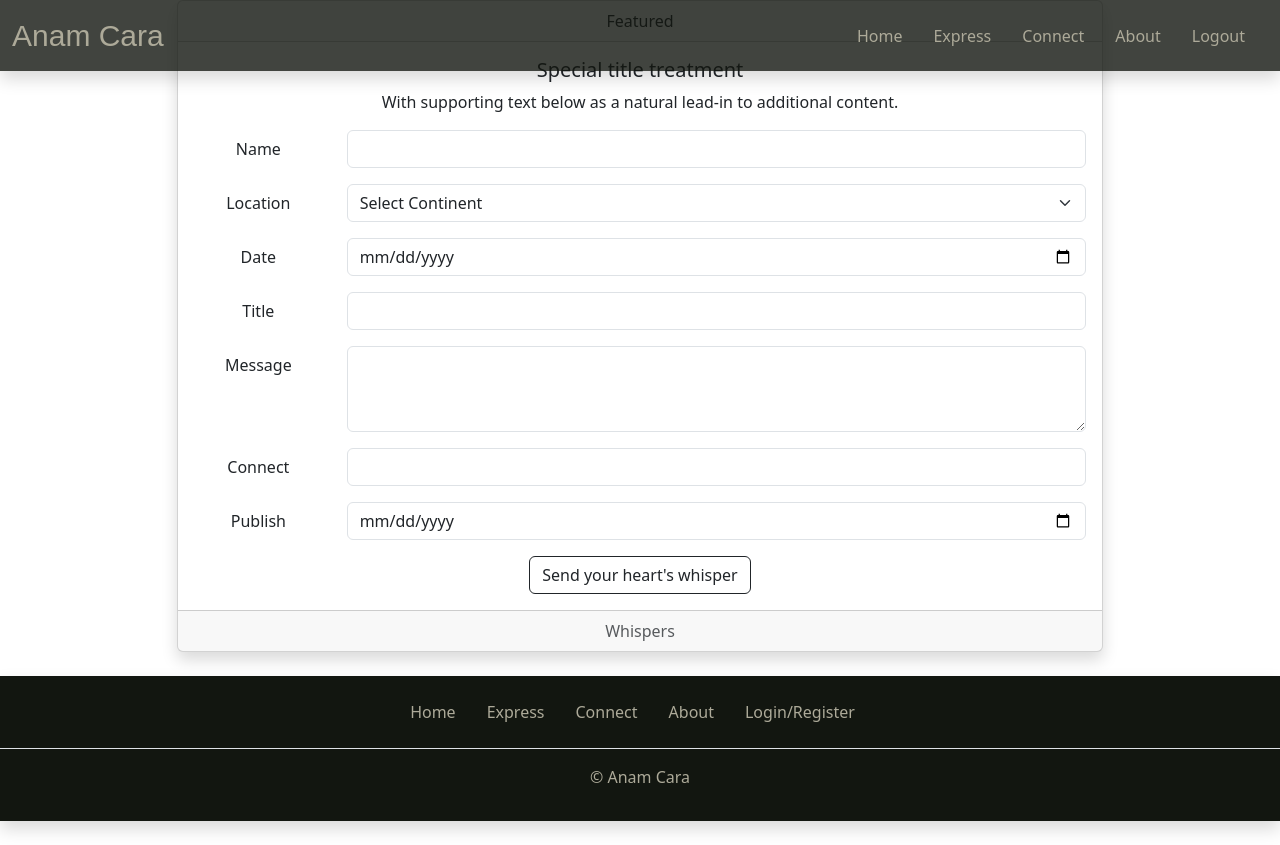
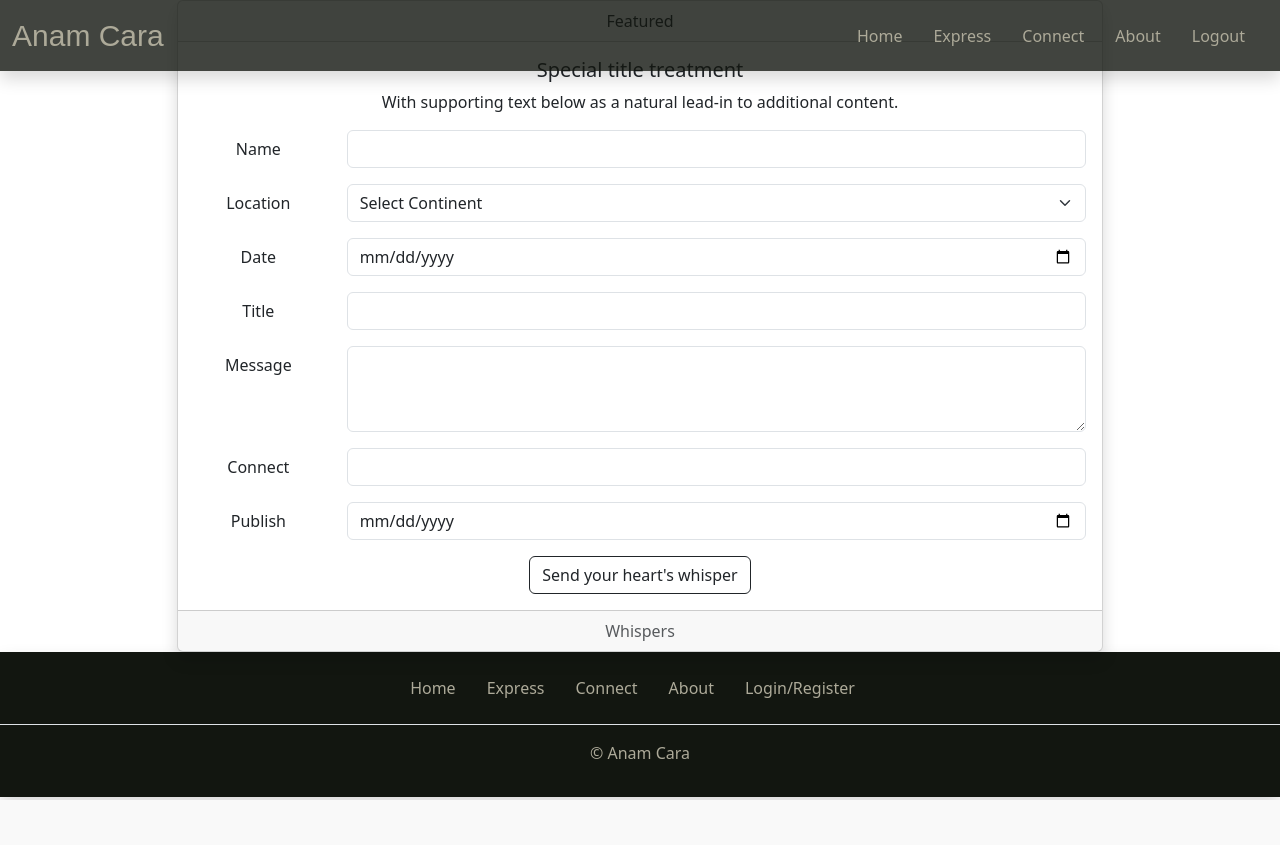
Before and after one commit to PhilEllis/AnamCara-milestone-3, a Flask app: page /add_note in a window 1280 px wide. After the commit the page ends 800 px from the top, so only its background shows below. Run offline with Flask 3, Linux system fonts and the light colour scheme; the visitor is signed in with stand-in values (Sample User, id 1); some libraries are stand-ins or nearby versions.

Commit message:
Fix!: Margins removed from footer

```diff
--- a/notemanager/templates/base.html
+++ b/notemanager/templates/base.html
@@ -54,7 +54,7 @@
   {% endblock %}
 </main>
 <div>
-  <footer class="py-3 my-4 shadow">
+  <footer class="py-3 shadow">
     <ul class="nav justify-content-center border-bottom pb-3 mb-3">
       <li class="nav-item"><a href="#" class="nav-link px-2">Home</a></li>
       <li class="nav-item"><a href="{{ url_for('add_note') }}" class="nav-link px-2">Express</a></li>
```
